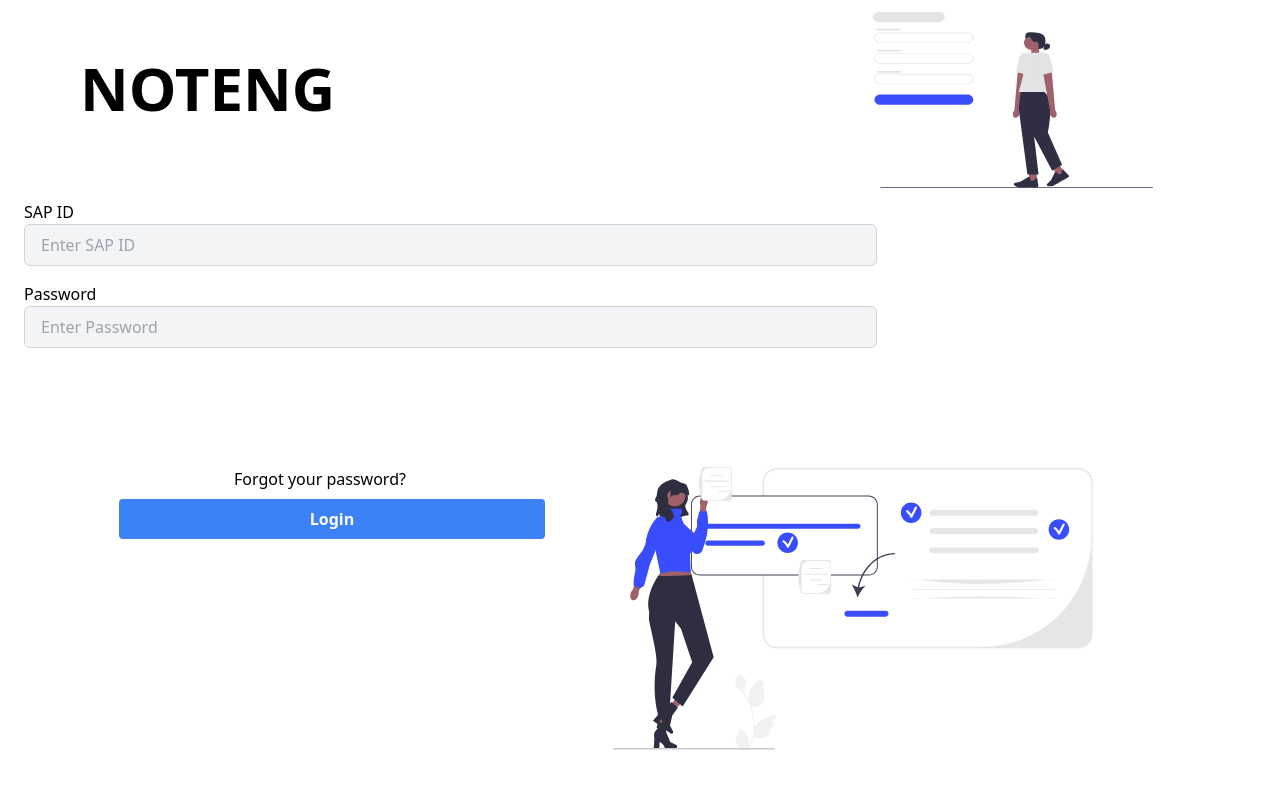
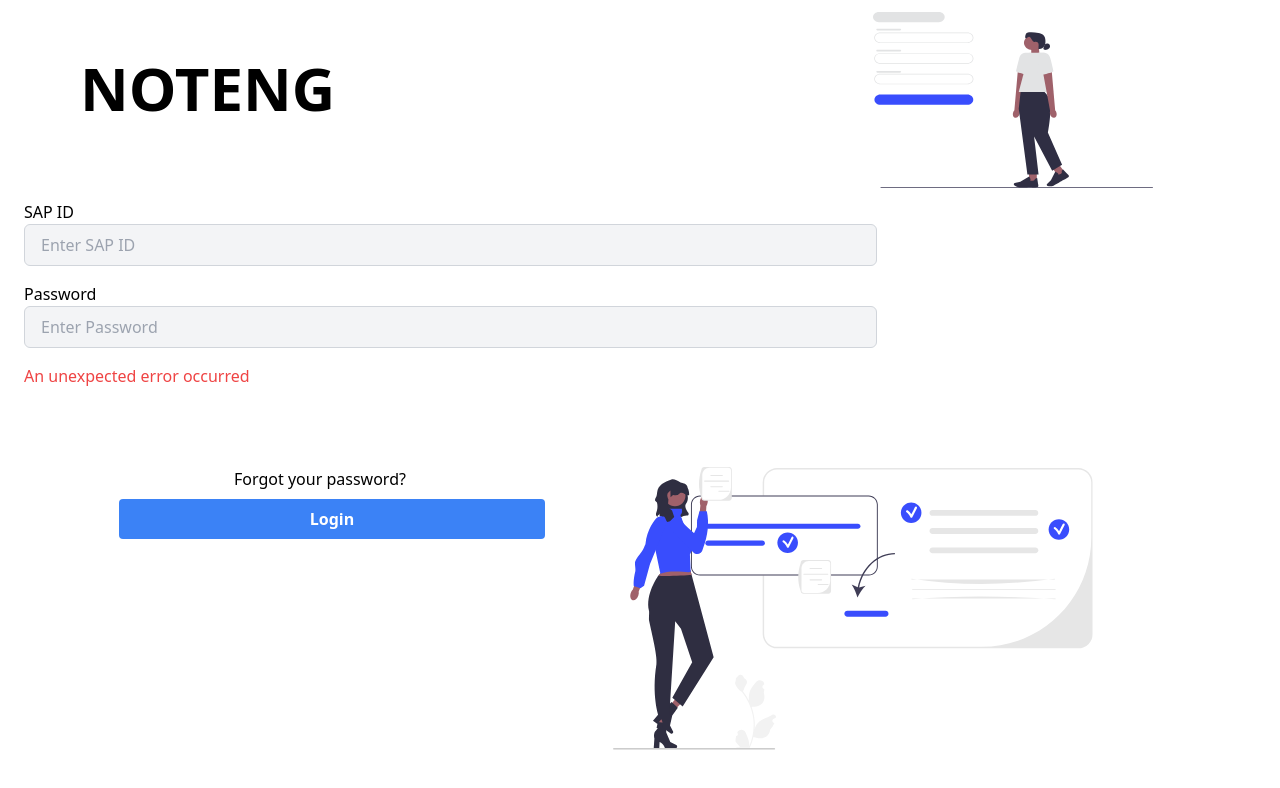
Before and after one commit to djunicode/noteng, a React (Create React App) app: page /LoginPage in a window 1280 px wide. Both pictures are taken after a click on the button "Login". Shown: the top 788 px of the page. Built offline with nearby package versions, Linux system fonts and the light colour scheme; no server answers.

Commit message:
Updated Login with error handling

```diff
--- a/src/Pages/LoginPage.jsx
+++ b/src/Pages/LoginPage.jsx
@@ -7,6 +7,7 @@
     const navigate = useNavigate();
     const [sapid, setSapid] = useState('');
     const [password, setPassword] = useState('');
+    const [error, setError] = useState('');
 
     const handleSubmit = async (event) => {
         event.preventDefault();
@@ -33,13 +34,14 @@
                 localStorage.setItem('sapid', sapid); // Persist SAP ID in local storage
                 navigate('/Home'); // Redirect to homepage after successful login
             } else {
+                setError('Invalid credentials'); // Set error message for wrong credentials
                 console.error('Login failed:', response.statusText);
             }
         } catch (error) {
+            setError('An unexpected error occurred'); // Set error message for uncaught errors
             console.error('Error:', error);
         }
     };
-
 
     return (
         <div className="w-full h-screen bg-white flex-col justify-center items-center overflow-hidden ">
@@ -75,6 +77,7 @@
                             onChange={(e) => setPassword(e.target.value)}
                         />
                     </div>
+                    {error && <p className="text-red-500">{error}</p>} {/* Render error message if error state is set */}
                 </form>
             </div>
             <div className='h-1/3 flex flex-col sm:flex-row justify-center items-center sm:items-start w-full'>
```
